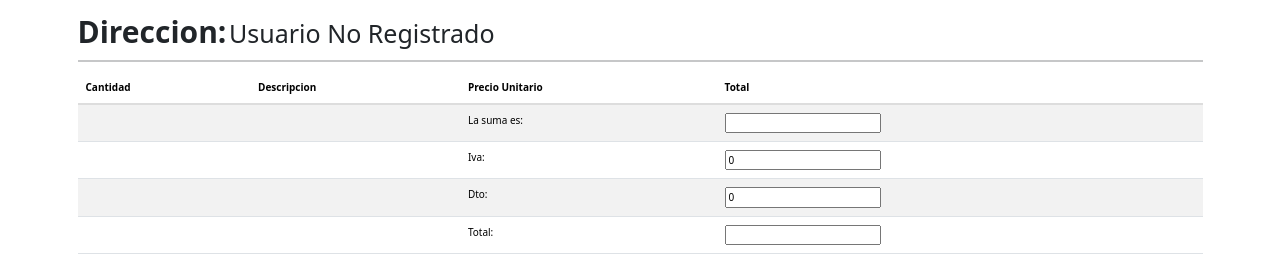
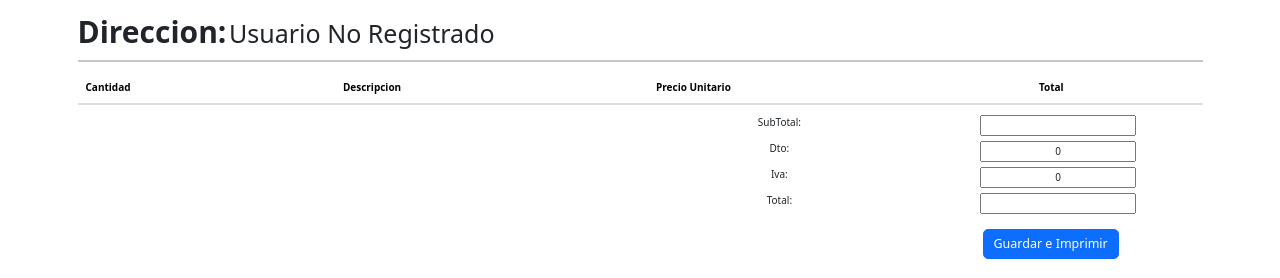
Before and after one commit to starFaby/maximarketrb, a Flask app: page /rlgt in a window 1280 px wide. Shown: the part 775-1053 px from the top of the page. Run offline with Flask 3, Linux system fonts and the light colour scheme; lists and menus that the app fills with data are empty; some libraries are stand-ins or nearby versions.

Commit message:
Diseño de la nota de venta subtotal total

```diff
--- a/src/templates/client/clientNotaVenta.html
+++ b/src/templates/client/clientNotaVenta.html
@@ -133,32 +133,47 @@ Nota Venta
                     <td>{{item.pfsabdctotal}}</td>
                 </tr>
                 {% endfor %}
-                <tr>
-                    <td></td>
-                    <td></td>
-                    <td>La suma es: </td>
-                    <td><input class="inputTextDisabled" type="text" name="txtSubTotal" id="txtSubTotal" value="{{auxSuma}}"></td>
-                </tr>
-                <tr>
-                    <td></td>
-                    <td></td>
-                    <td>Iva: </td>
-                    <td><input class="inputTextDisabled" type="text" name="txtIva" id="txtIva" value="0"></td>
-                </tr>
-                <tr>
-                    <td></td>
-                    <td></td>
-                    <td>Dto: </td>
-                    <td><input class="inputTextDisabled" type="text" name="txtDto" id="txtDto" value="0"></td>
-                </tr>
-                <tr>
-                    <td></td>
-                    <td></td>
-                    <td>Total: </td>
-                    <td><input class="inputTextDisabled" type="text" name="txtTotal" id="txtTotal" value="{{auxSuma}}"></td>
-                </tr>
             </tbody>
         </table>
+        <section>
+            <form action="" method="post">
+                <div class="row m-2">
+                    <div class="col"></div>
+                    <div class="col"></div>
+                    <div class="col text-center">SubTotal: </div>
+                    <div class="col text-center"><input class="inputTextDisabled text-center" type="text"
+                            name="txtSubTotal" id="txtSubTotal" value="{{auxSuma}}"></div>
+                </div>
+                <div class="row m-2">
+                    <div class="col"></div>
+                    <div class="col"></div>
+                    <div class="col text-center">Dto: </div>
+                    <div class="col text-center"><input class="inputTextDisabled text-center" type="text" name="txtDto"
+                            id="txtDto" value="0"></div>
+                </div>
+                <div class="row m-2">
+                    <div class="col"></div>
+                    <div class="col"></div>
+                    <div class="col text-center">Iva: </div>
+                    <div class="col text-center"><input class="inputTextDisabled text-center" type="text" name="txtIva"
+                            id="txtIva" value="0"></div>
+                </div>
+                <div class="row m-2">
+                    <div class="col"></div>
+                    <div class="col"></div>
+                    <div class="col text-center">Total: </div>
+                    <div class="col text-center"><input class="inputTextDisabled text-center" type="text"
+                            name="txtTotal" id="txtTotal" value="{{auxSuma}}"></div>
+                </div>
+                <div class="row m-4">
+                    <div class="col"></div>
+                    <div class="col"></div>
+                    <div class="col"></div>
+                    <div class="col text-center"><button type="button" class="btn btn-primary btn-lg">Guardar e Imprimir</button>
+                    </div>
+                </div>
+            </form>
+        </section>
     </section>
 </div>
 {% block custom_scripts %}
```
